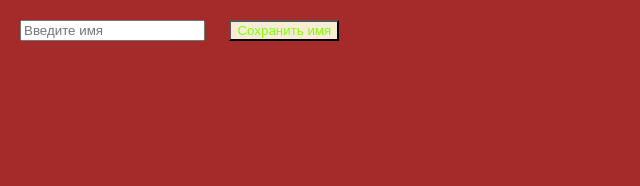
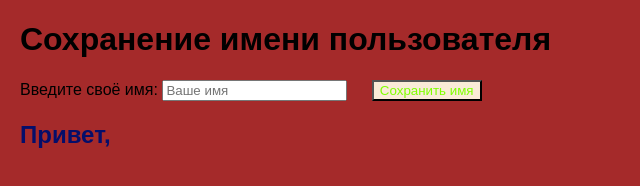
Before and after one commit to whiskass01/Save-name, a plain HTML site: page index.html in a window 1280 px wide. Shown: the whole page, without its empty margins (0-640 px from the left). Drawn offline with Linux system fonts and the light colour scheme.

Commit message:
add save name

```diff
--- a/css/style.css
+++ b/css/style.css
@@ -2,6 +2,9 @@ body {
     font-family: Arial, sans-serif;
     margin: 20px;
     background-color: brown;
+}
+h2{
+    color: #050e6a;
 }
 
 button {
--- a/index.html
+++ b/index.html
@@ -3,12 +3,16 @@
 <head>
     <meta charset="UTF-8">
     <meta name="viewport" content="width=device-width, initial-scale=1.0">
-    <title>LocalStorage</title>
+   <title>Сохранение имени</title>
     <link rel="stylesheet" href="css/style.css">
+
 </head>
 <body>
-    <input type="text" name="server" id="saveServer" placeholder="Введите имя">
-    <button onclick="setDate()">Сохранить имя</button>
+    <h1>Сохранение имени пользователя</h1>
+    <label for="username">Введите своё имя:</label>
+    <input type="text" id="username" placeholder="Ваше имя">
+    <button id="saveName">Сохранить имя</button>
+    <h2 id="displayName">Привет, </h2>
     <script src="js/script.js"></script>
 </body>
 </html>
--- a/js/script.js
+++ b/js/script.js
@@ -1,5 +1,21 @@
-var input = document.getElementById('saveServer').value;
-localStorage.setItem('server', input);
+const input = document.getElementById('username');
+const saveButton = document.getElementById('saveName');
+const displayName = document.getElementById('displayName');
 
-document.getElementById('saveServer').value = localStorage.getItem('server');
-getElementById()
+function updateDisplayName() {
+    const storedName = localStorage.getItem('userName');
+    if (storedName) {
+        displayName.textContent = `Привет, ${storedName}`;
+    } else {
+        displayName.textContent = 'Привет, ';
+    }
+}
+saveButton.addEventListener('click', () => {
+    const userName = input.value.trim();
+    if (userName) {
+        localStorage.setItem('userName', userName);
+        updateDisplayName();
+        input.value = '';
+    }
+});
+updateDisplayName();
```
